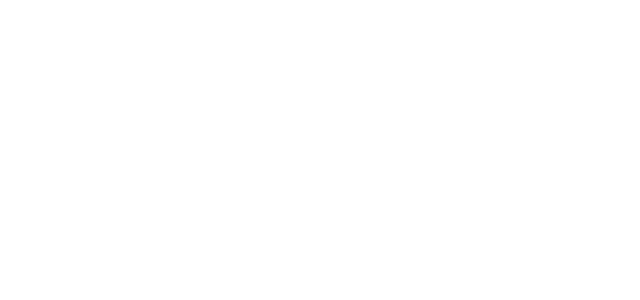
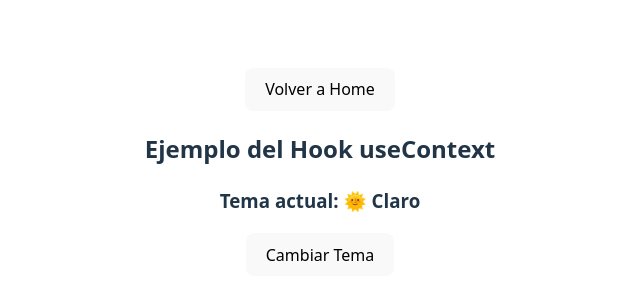
Before and after one commit to Jdmorenoc/Proyecto_SoA, a React (Vite) app in the folder proyecto/: page /useContext in a window 1280 px wide. Before the commit this address had no page. Shown: the part 228-528 px from the top of the page, without its empty margins (320-960 px from the left). Built offline with nearby package versions, Linux system fonts and the light colour scheme.

Commit message:
hook useContext

```diff
--- a/proyecto/src/App.jsx
+++ b/proyecto/src/App.jsx
@@ -14,6 +14,7 @@
 import UseImperativeHandle from './playground/UseImperativeHandle';
 import UseId from './playground/UseId';
 import Use from './playground/Use';
+import UseContextExample from './playground/UseContext';
 
 function App() {
 
@@ -34,6 +35,7 @@
         <Route path="/useImperativeHandle" element={<UseImperativeHandle/>} />
         <Route path="/useId" element={<UseId/>} />
         <Route path="/use" element={<Use/>} />
+        <Route path="/useContext" element={<UseContextExample/>} />
       </Routes>
     </BrowserRouter>
   )
--- /dev/null
+++ b/proyecto/src/playground/UseContext.jsx
@@ -0,0 +1,42 @@
+import { useNavigate } from "react-router-dom";
+import { createContext, useContext, useState } from "react";
+
+// Crear el contexto
+const ThemeContext = createContext();
+
+function UseContextExample() {
+  const navigate = useNavigate();
+
+  const [theme, setTheme] = useState("light");
+
+  const toggleTheme = () => {
+    setTheme(theme === "light" ? "dark" : "light");
+  };
+
+  return (
+    <ThemeContext.Provider value={{ theme, toggleTheme }}>
+      <ThemeContent navigate={navigate} />
+    </ThemeContext.Provider>
+  );
+}
+
+// Componente que usa el contexto
+function ThemeContent({ navigate }) {
+  const { theme, toggleTheme } = useContext(ThemeContext);
+
+  return (
+    <div>
+      <button onClick={() => navigate("/")}>Volver a Home</button>
+
+      <h2>Ejemplo del Hook useContext</h2>
+
+      <h3>Tema actual: {theme === "light" ? "🌞 Claro" : "🌙 Oscuro"}</h3>
+
+      <button onClick={toggleTheme}>
+        Cambiar Tema
+      </button>
+    </div>
+  );
+}
+
+export default UseContextExample;
```
Also changed, not shown: 1 other file (tests, documents, lock files or other folders).
